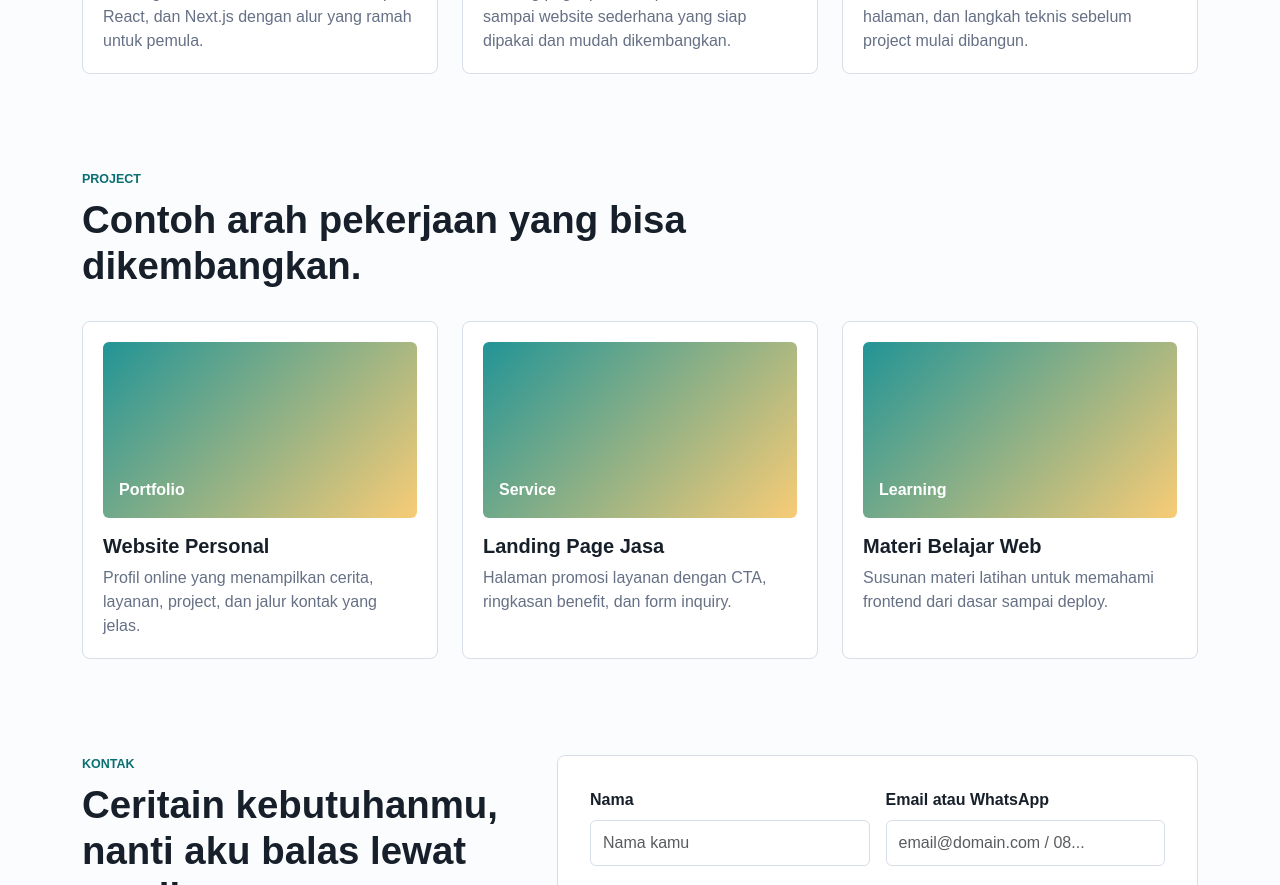
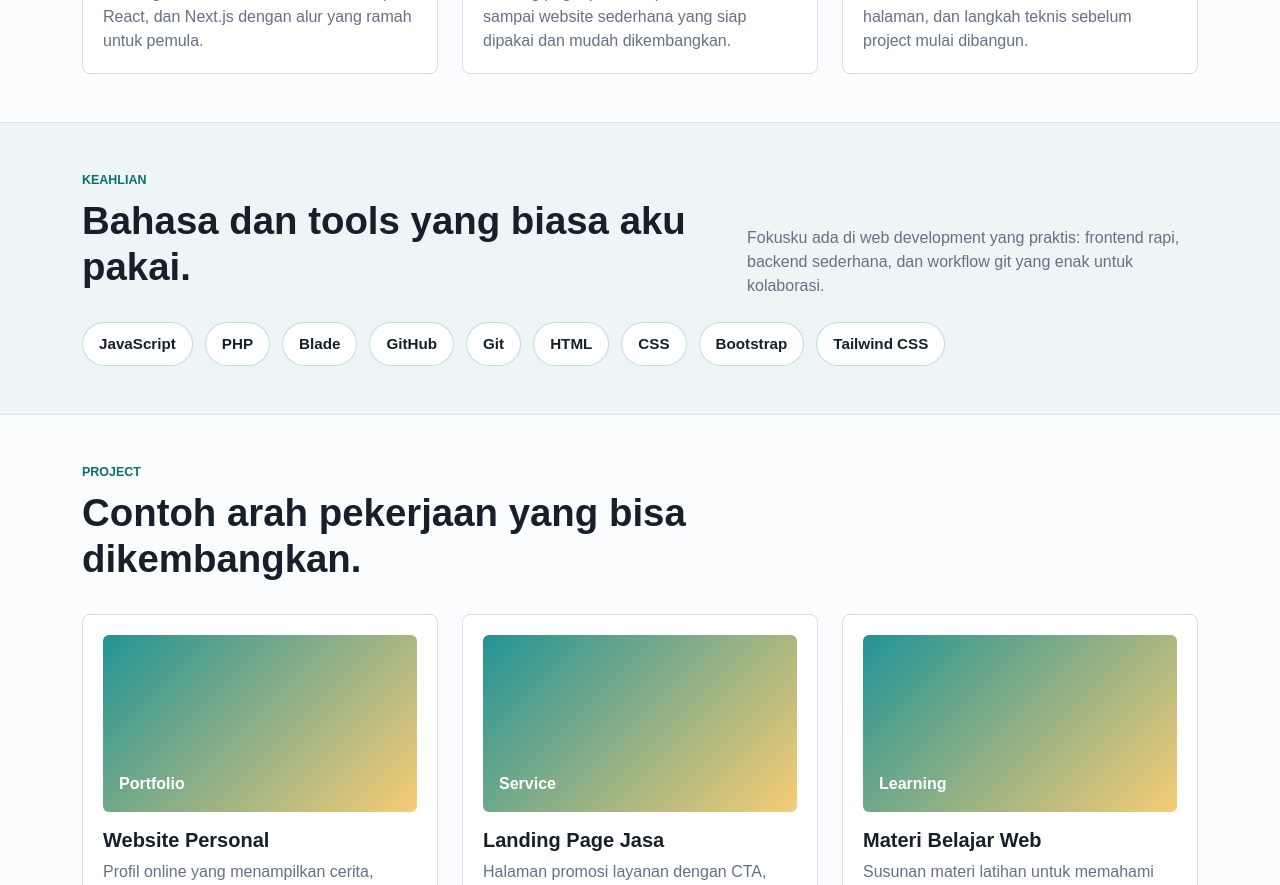
Before and after one commit to Sainhasan/Sensen, a Next.js app: page / in a window 1280 px wide. Shown: the part 1040-1925 px from the top of the page. Built offline with nearby package versions, Linux system fonts and the light colour scheme.

Commit message:
Add portfolio skills section

```diff
--- a/app/globals.css
+++ b/app/globals.css
@@ -161,6 +161,30 @@ a {
   color: var(--muted);
 }
 
+.skills-section {
+  background: #eef5f6;
+  border-bottom: 1px solid rgba(23, 32, 42, 0.08);
+  border-top: 1px solid rgba(23, 32, 42, 0.08);
+}
+
+.skills-cloud {
+  display: flex;
+  flex-wrap: wrap;
+  gap: 0.75rem;
+}
+
+.skill-pill {
+  background: #fff;
+  border: 1px solid rgba(15, 139, 141, 0.28);
+  border-radius: 999px;
+  color: var(--ink);
+  display: inline-flex;
+  font-size: 0.95rem;
+  font-weight: 800;
+  line-height: 1;
+  padding: 0.85rem 1rem;
+}
+
 .contact-panel {
   padding: clamp(1.25rem, 3vw, 2rem);
 }
--- a/app/page.js
+++ b/app/page.js
@@ -39,6 +39,18 @@ const projects = [
   },
 ];
 
+const skills = [
+  "JavaScript",
+  "PHP",
+  "Blade",
+  "GitHub",
+  "Git",
+  "HTML",
+  "CSS",
+  "Bootstrap",
+  "Tailwind CSS",
+];
+
 export default function Home() {
   return (
     <main className="site-shell">
@@ -51,6 +63,9 @@ export default function Home() {
           <div className="d-flex gap-3 small fw-semibold">
             <a className="text-decoration-none" href="#services">
               Layanan
+            </a>
+            <a className="text-decoration-none" href="#skills">
+              Skill
             </a>
             <a className="text-decoration-none" href="#projects">
               Project
@@ -110,6 +125,30 @@ export default function Home() {
         </div>
       </section>
 
+      <section className="skills-section py-5" id="skills">
+        <div className="container">
+          <div className="row align-items-end g-4 mb-4">
+            <div className="col-lg-7">
+              <p className="section-kicker mb-2">Keahlian</p>
+              <h2 className="section-title">Bahasa dan tools yang biasa aku pakai.</h2>
+            </div>
+            <div className="col-lg-5">
+              <p className="muted mb-0">
+                Fokusku ada di web development yang praktis: frontend rapi, backend sederhana, dan workflow git
+                yang enak untuk kolaborasi.
+              </p>
+            </div>
+          </div>
+          <div className="skills-cloud">
+            {skills.map((skill) => (
+              <span className="skill-pill" key={skill}>
+                {skill}
+              </span>
+            ))}
+          </div>
+        </div>
+      </section>
+
       <section className="container py-5" id="projects">
         <div className="row mb-4">
           <div className="col-lg-7">
@@ -148,7 +187,7 @@ export default function Home() {
 
       <footer className="py-4">
         <div className="container d-flex flex-column flex-md-row justify-content-between gap-2 small muted">
-          <span>© {new Date().getFullYear()} Portfolio Pribadi</span>
+          <span>&copy; {new Date().getFullYear()} Portfolio Pribadi</span>
           <span>Built with Next.js, Bootstrap, Supabase, and Resend.</span>
         </div>
       </footer>
```
